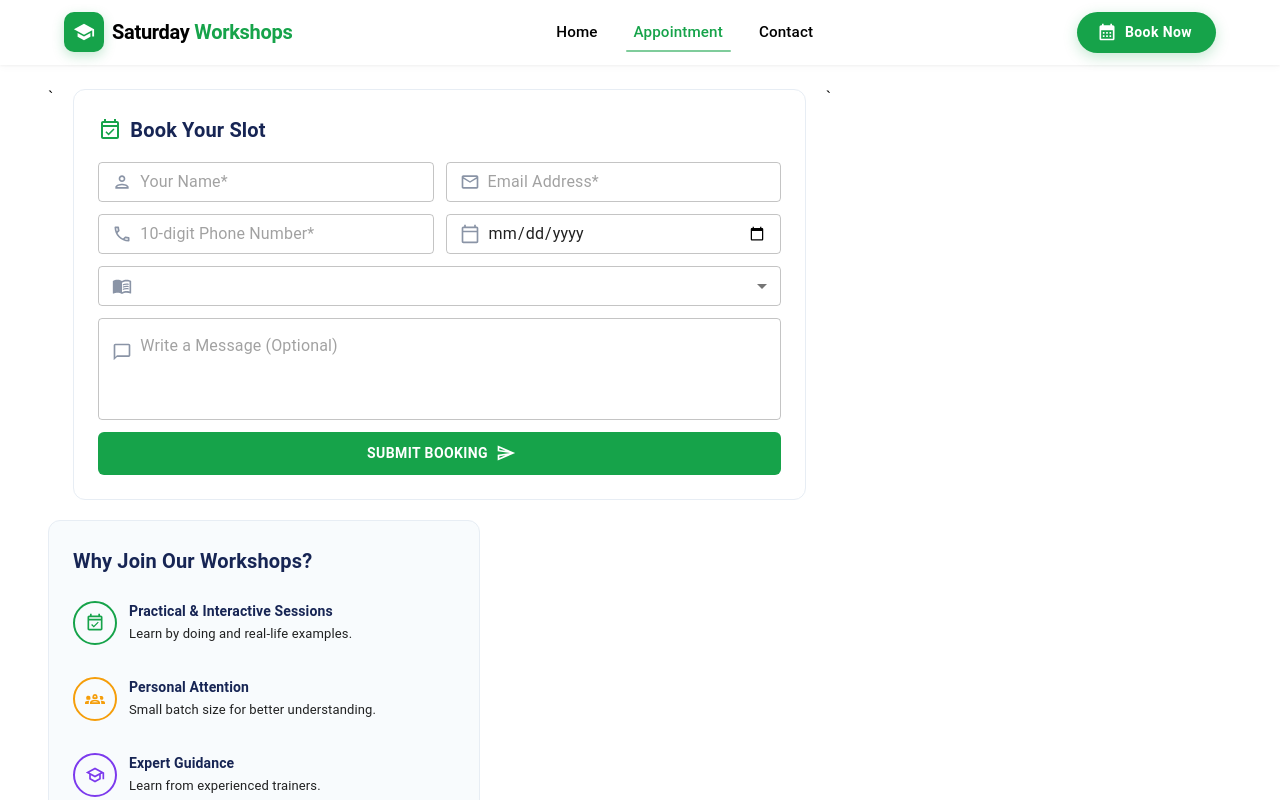
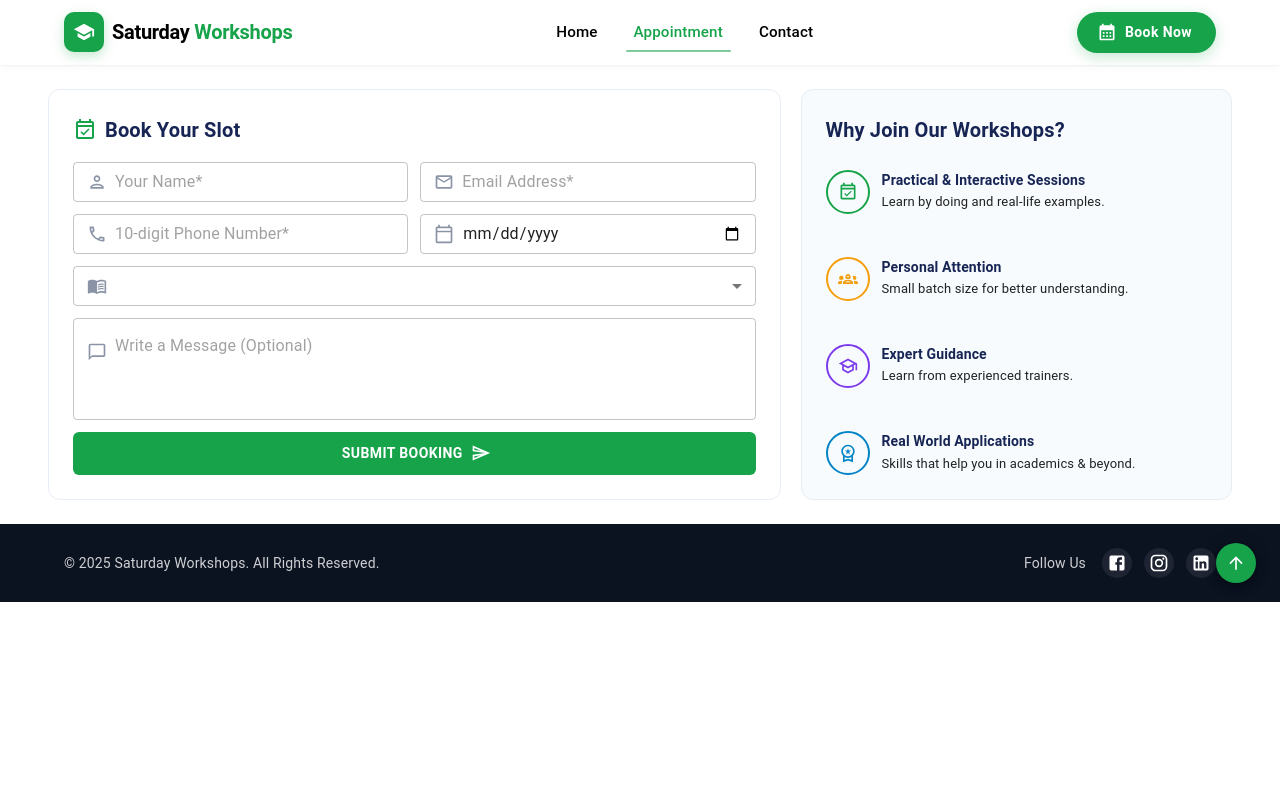
Before and after one commit to tito-github-repos/saturday-workshops, a Next.js app: page /appointment in a window 1280 px wide. Shown: the top 800 px of the page. Built offline with nearby package versions, Linux system fonts and the light colour scheme; what @mui/material-nextjs would draw is missing.

Commit message:
appointment form alignment

```diff
--- a/src/app/api/student-registration/route.ts
+++ b/src/app/api/student-registration/route.ts
@@ -44,7 +44,7 @@ export async function POST(req: NextRequest) {
         message: "Registration submitted successfully.",
         data: registration,
       },
-      { status: 201 }
+      { status: 200 }
     );
   } catch (error) {
     console.error("Student Registration Error:", error);
--- a/src/app/components/formbooking.tsx
+++ b/src/app/components/formbooking.tsx
@@ -226,8 +226,24 @@ export default function FormBooking() {
       }}
     >
       <Grid container spacing={2.5}>
-        `{/* LEFT CARD */}
+
+        {/* LEFT CARD */}
         <Grid size={{ xs: 12, lg: 7.5 }}>
+           {/* Success / Error Alert */}
+              <Collapse in={alert.open}>
+                <Alert
+                  severity={alert.severity}
+                  sx={{ mb: 2 }}
+                  onClose={() =>
+                    setAlert((prev) => ({
+                      ...prev,
+                      open: false,
+                    }))
+                  }
+                >
+                  {alert.message}
+                </Alert>
+              </Collapse>
           <Card
             elevation={0}
             sx={{
@@ -254,21 +270,7 @@ export default function FormBooking() {
                 </Typography>
               </Stack>
 
-              {/* Success / Error Alert */}
-              <Collapse in={alert.open}>
-                <Alert
-                  severity={alert.severity}
-                  sx={{ mb: 2 }}
-                  onClose={() =>
-                    setAlert((prev) => ({
-                      ...prev,
-                      open: false,
-                    }))
-                  }
-                >
-                  {alert.message}
-                </Alert>
-              </Collapse>
+
 
               <Grid container spacing={1.5}>
                 <Grid size={{ xs: 12, sm: 6 }}>
@@ -445,7 +447,7 @@ export default function FormBooking() {
             </CardContent>
           </Card>
         </Grid>
-        `{/* RIGHT CARD */}
+        {/* RIGHT CARD */}
         <Grid size={{ xs: 12, lg: 4.5 }}>
           <Card
             elevation={0}
```
